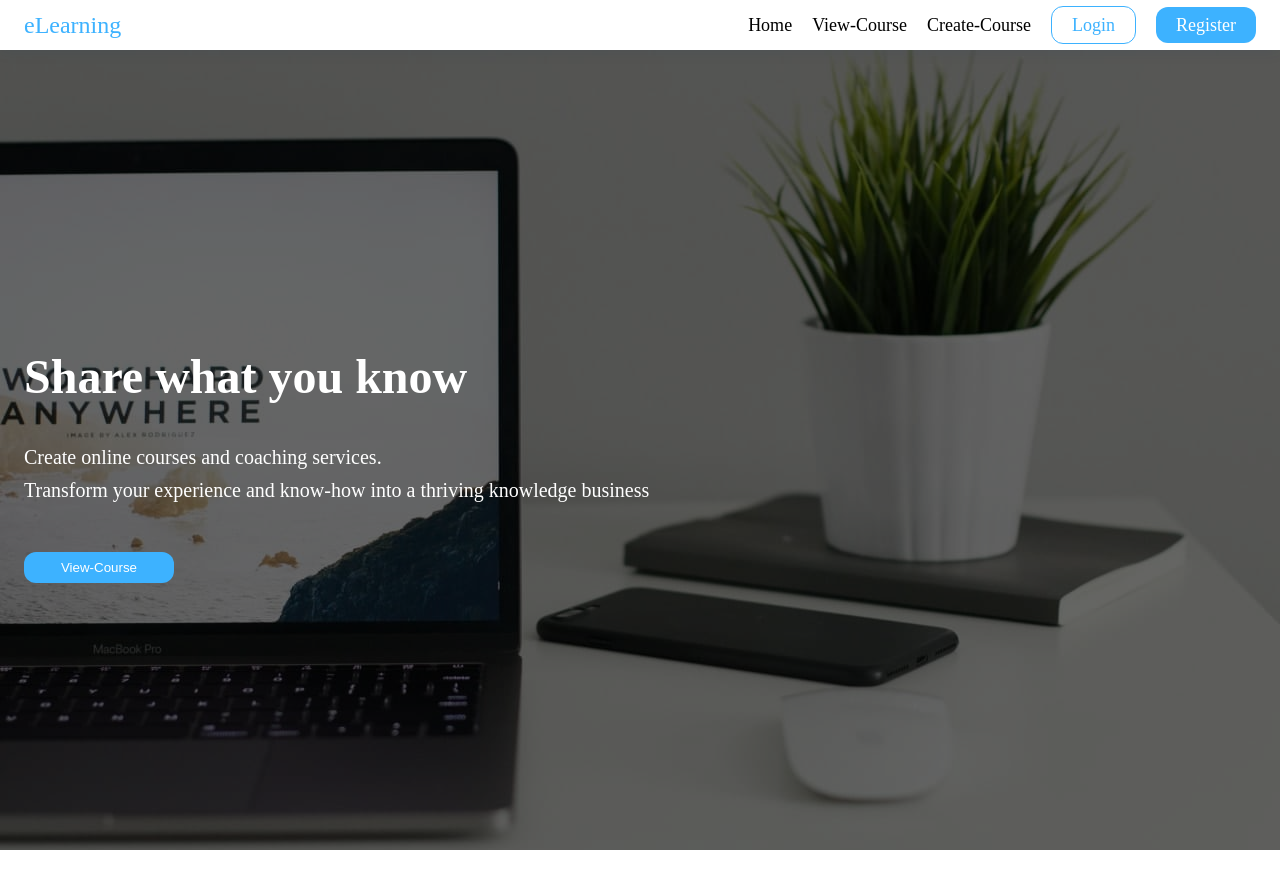
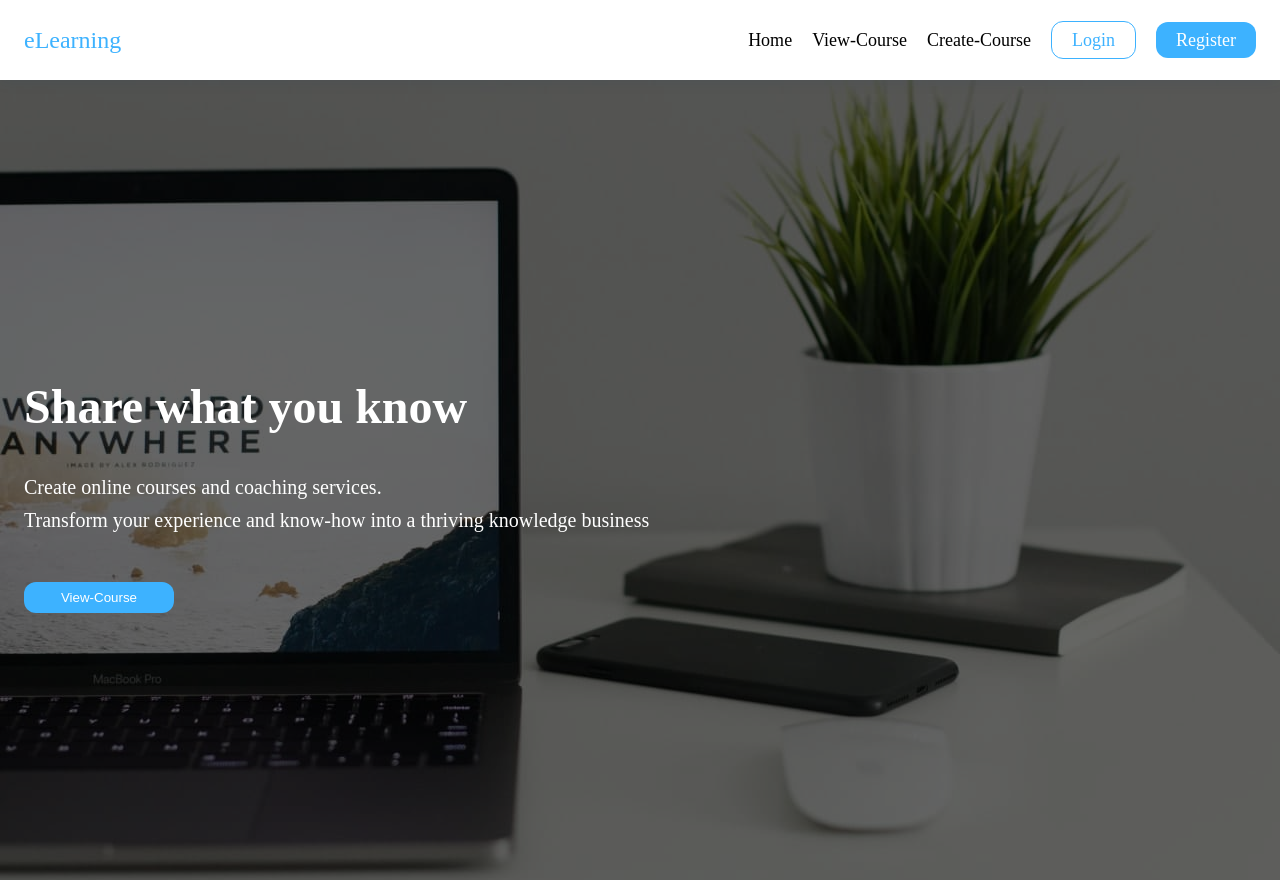
Before and after one commit to yokesh-ks/eLearning_Reactapp, a React (Create React App) app: page / in a window 1280 px wide. Before the commit the page ends 854 px from the top, so only its background shows below. Built offline with nearby package versions, Linux system fonts and the light colour scheme.

Commit message:
fix(style fix): change navbar style to Styled Components

```diff
--- a/src/Components/navbar.js
+++ b/src/Components/navbar.js
@@ -1,24 +1,44 @@
-import React, { useState } from 'react';
+import React, { useState } from "react";
 import { ReactComponent as CloseMenu } from "../images/x.svg";
 import { ReactComponent as MenuIcon } from "../images/menu.svg";
-import { Link } from 'react-router-dom';
-import '../css/style.css';
+import { Link } from "react-router-dom";
+import "../css/style.css";
+import styled from "styled-components";
 
 const Navbar = () => {
   const [click, setClick] = useState(false);
   const handleClick = () => setClick(!click);
   const closeMobileMenu = () => setClick(false);
 
-    return(
-    <div className="navbar">
+  return (
+    <MainNavbar>
       <div className="navbar-left">eLearning</div>
       <ul className={click ? "navbar-right active" : "navbar-right"}>
-            <li onClick={closeMobileMenu}><Link className="link" to="/">Home</Link></li>
-            <li onClick={closeMobileMenu}><Link className="link" to="/viewcourse">View-Course</Link></li>
-            <li onClick={closeMobileMenu}><Link className="link" to="/create">Create-Course</Link></li>
-            <li className=""  onClick={closeMobileMenu}><Link to='/login' className="login-btn link">Login</Link></li>
-            <li onClick={closeMobileMenu}><Link to="/register" className="signup-btn link">
-            Register</Link></li>
+        <li onClick={closeMobileMenu}>
+          <Link className="link" to="/">
+            Home
+          </Link>
+        </li>
+        <li onClick={closeMobileMenu}>
+          <Link className="link" to="/viewcourse">
+            View-Course
+          </Link>
+        </li>
+        <li onClick={closeMobileMenu}>
+          <Link className="link" to="/create">
+            Create-Course
+          </Link>
+        </li>
+        <li className="" onClick={closeMobileMenu}>
+          <Link to="/login" className="login-btn link">
+            Login
+          </Link>
+        </li>
+        <li onClick={closeMobileMenu}>
+          <Link to="/register" className="signup-btn link">
+            Register
+          </Link>
+        </li>
       </ul>
       <div className="mobile-menu" onClick={handleClick}>
         {click ? (
@@ -27,8 +47,23 @@ const Navbar = () => {
           <MenuIcon className="menu-icon" />
         )}
       </div>
-    </div>
+    </MainNavbar>
   );
-}
+};
+
+const MainNavbar = styled.div`
+  width: 100vw;
+  height: 80px;
+  position: sticky;
+  top: 0;
+  display: flex;
+  justify-content: space-between;
+  align-items: center;
+  z-index: 10;
+  background-color: white;
+  padding: 10px 24px;
+  cursor: pointer;
+  box-shadow: 0 0 15px 0 rgb(2 59 109 / 10%);
+`;
 
 export default Navbar;
--- a/src/css/style.css
+++ b/src/css/style.css
@@ -19,26 +19,12 @@ body{
 
 /* Navbar starts */
 
-.navbar{
-    width: 100%;
-    height: 50px;
-    position: sticky;
-    top: 0;
-    display: flex;
-    justify-content: space-between;
-    align-items: center;
-    z-index: 10;
-    background-color: white;
-    padding: 10px 24px;
-    cursor: pointer;
-    box-shadow: 0 0 15px 0 rgb(2 59 109 / 10%);
-}
-.navbar .navbar-left{
+.navbar-left{
     font-size: 24px;
     color: #3DB2FF;
 }
 
-.navbar .navbar-right{
+.navbar-right{
     margin: 0;
     display: flex;
     list-style: none;
@@ -51,12 +37,12 @@ body{
     display: none;
   }
 
-.navbar .navbar-right li{
+.navbar-right li{
     padding-left: 20px;
     font-size: 18px;
 }
 
-.navbar .navbar-right li:hover{
+.navbar-right li:hover{
     color: #3DB2FF;
 }
 
```
Lines whose indentation alone changed are shown as unchanged.
